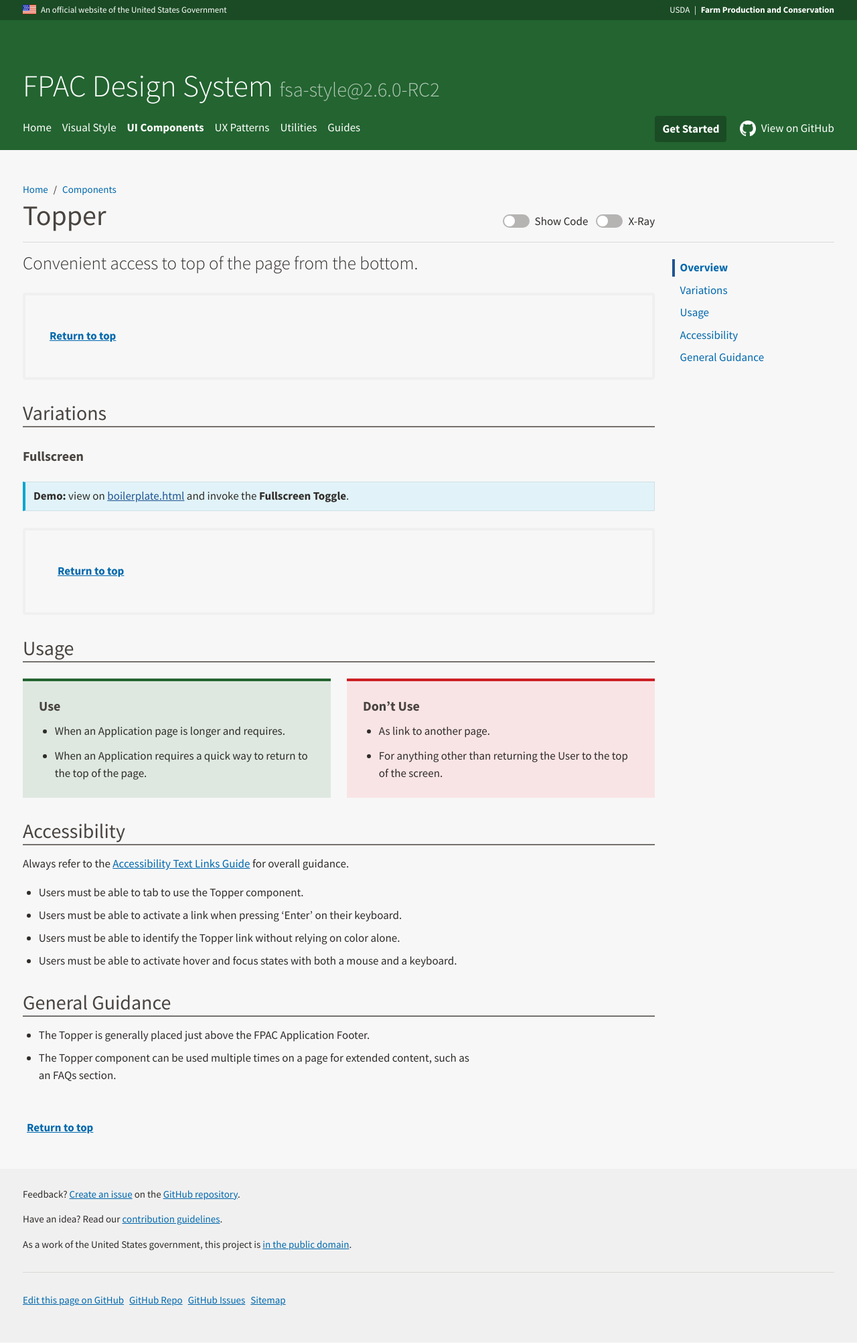
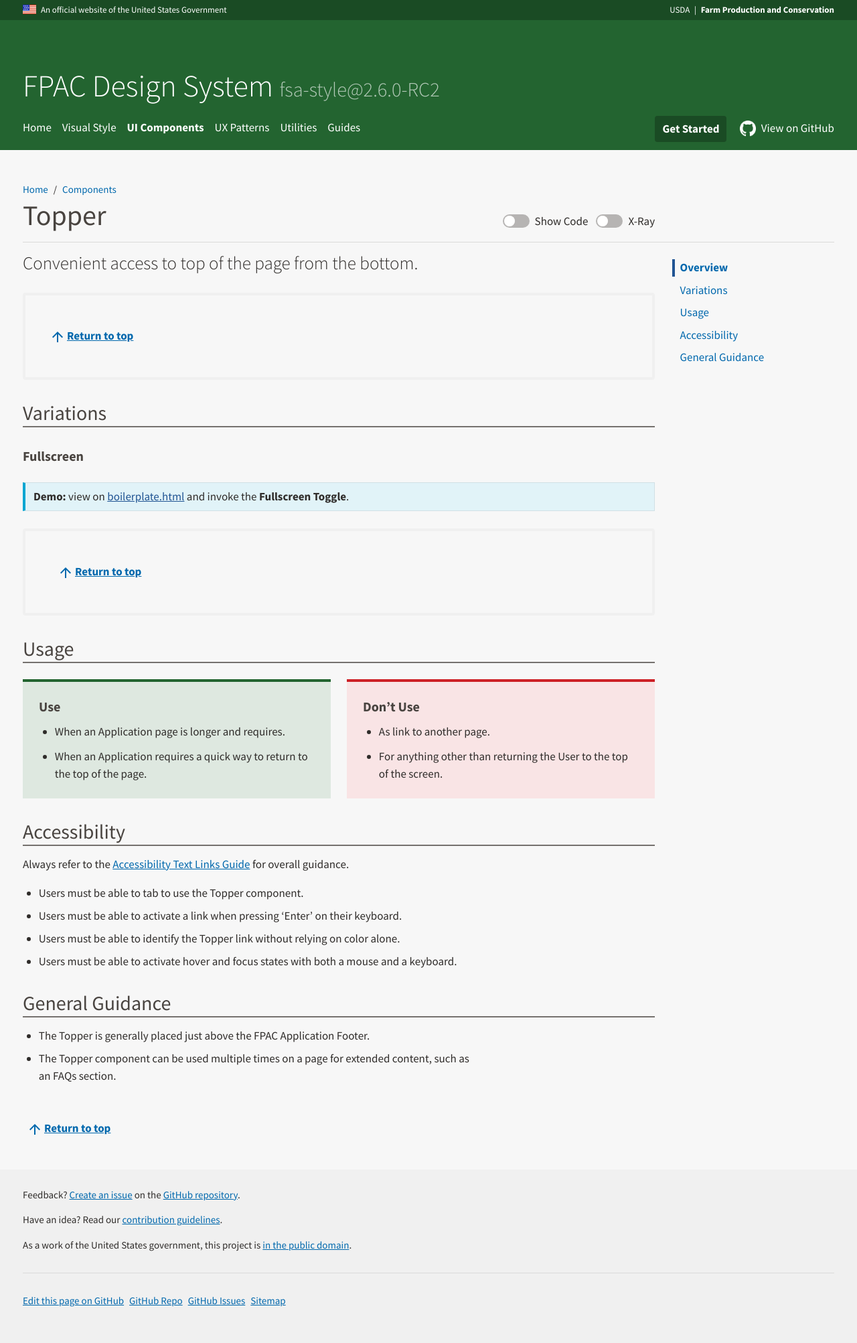
Before and after one commit to USDA-FSA/fsa-design-system, a Jekyll site: the page built from components/topper/index.md, in a window 1280 px wide. Shown: the whole page at 67% size. Built offline with Jekyll 4.4.1, drawn with Linux system fonts in a browser that asks for light colours.

Commit message:
Icon added to Topper, doc'd [closes #455]

```diff
--- a/_includes/footer.html
+++ b/_includes/footer.html
@@ -1,6 +1,8 @@
 <div class="fsa-topper">
   <div class="fsa-topper__bd">
-    <a class="fsa-topper__link" href="#main-content">Return to top</a>
+    <a class="fsa-topper__link" href="#main-content">
+      <span class="fsa-topper__icon"><svg class="fsa-icon fsa-icon--size-2" aria-hidden="true" focusable="false" role="img" xmlns="http://www.w3.org/2000/svg" viewBox="0 0 24 24"><path d="M4 12l1.41 1.41L11 7.83V20h2V7.83l5.58 5.59L20 12l-8-8-8 8z"></path></svg></span> Return to top
+    </a>
   </div>
 </div>
 <footer>
--- a/components/topper/index.md
+++ b/components/topper/index.md
@@ -10,10 +10,12 @@
 
 {% capture snippet %}
 <div class="fsa-topper">
-  <div class="fsa-topper__bd">
-    <a class="fsa-topper__link" href="#main-content">Return to top</a>
+    <div class="fsa-topper__bd">
+      <a class="fsa-topper__link" href="#main-content">
+        <span class="fsa-topper__icon"><svg class="fsa-icon fsa-icon--size-2" aria-hidden="true" focusable="false" role="img" xmlns="http://www.w3.org/2000/svg" viewBox="0 0 24 24"><path d="M4 12l1.41 1.41L11 7.83V20h2V7.83l5.58 5.59L20 12l-8-8-8 8z"></path></svg></span> Return to top
+      </a>
+    </div>
   </div>
-</div>
 {% endcapture %}
 
 {% include preview-and-snippet.html %}
@@ -31,7 +33,9 @@
 {% capture snippet %}
 <div class="fsa-topper fsa-topper--fullscreen">
   <div class="fsa-topper__bd">
-    <a class="fsa-topper__link" href="#main-content">Return to top</a>
+    <a class="fsa-topper__link" href="#main-content">
+      <span class="fsa-topper__icon"><svg class="fsa-icon fsa-icon--size-2" aria-hidden="true" focusable="false" role="img" xmlns="http://www.w3.org/2000/svg" viewBox="0 0 24 24"><path d="M4 12l1.41 1.41L11 7.83V20h2V7.83l5.58 5.59L20 12l-8-8-8 8z"></path></svg></span> Return to top
+    </a>
   </div>
 </div>
 {% endcapture %}
```
